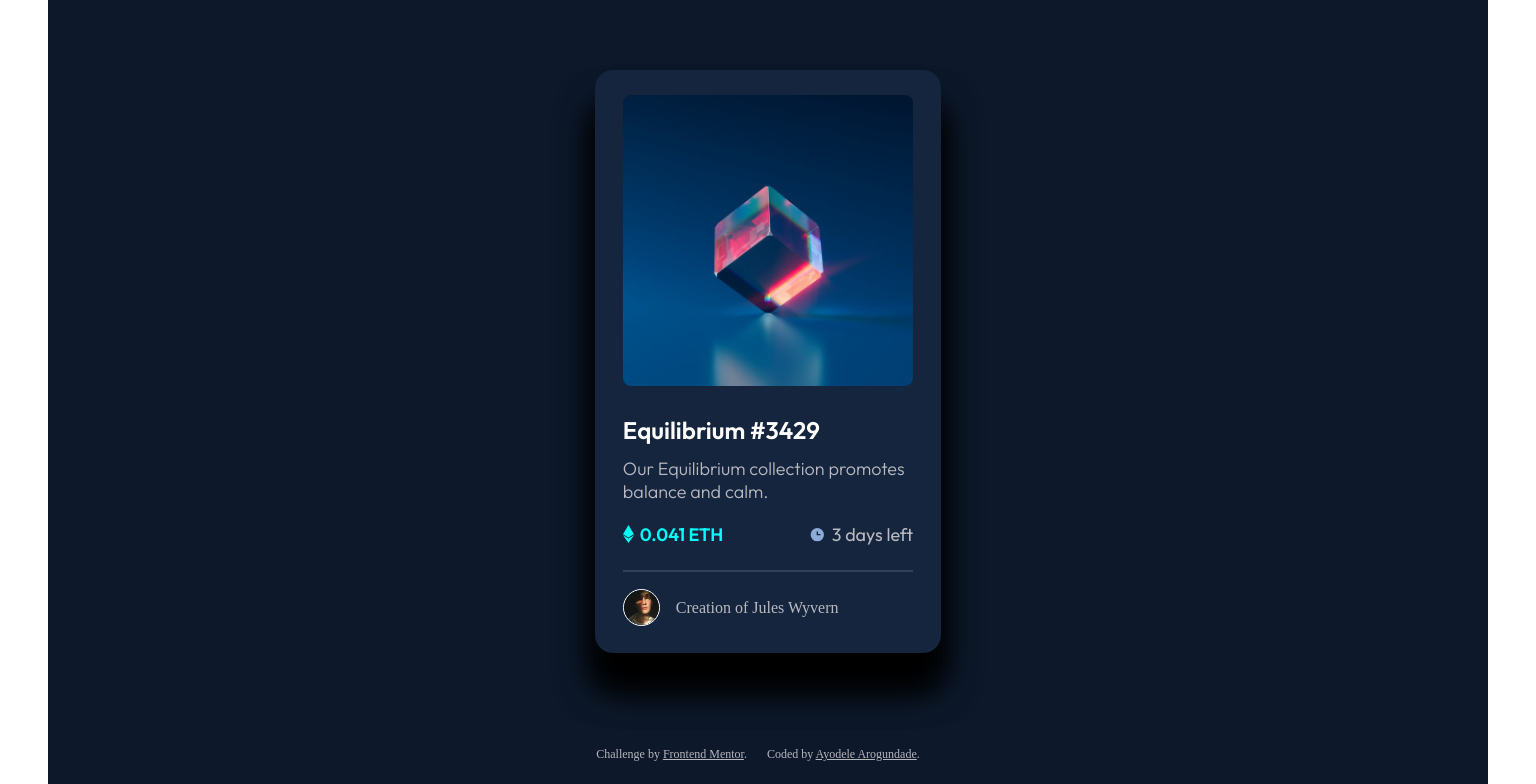
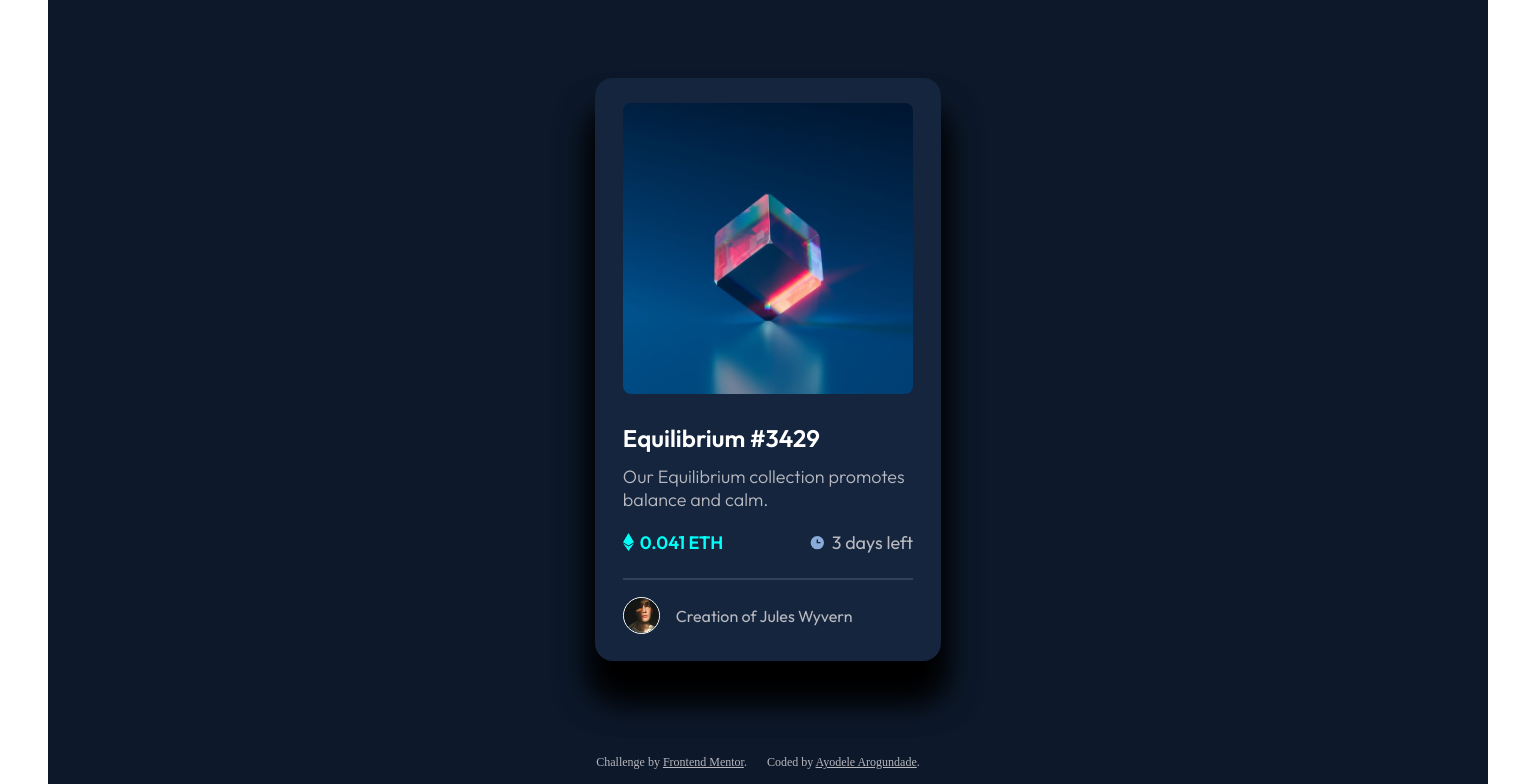
Before and after one commit to Ayodelearog/nft-preview-card-component, a React (Create React App) app: page / in a window 1536 px wide. Shown: the part 16-800 px from the top of the page. Built offline with nearby package versions, Linux system fonts and the light colour scheme.

Commit message:
fix bugs

```diff
--- a/src/Components/Styles/NFT-card.css
+++ b/src/Components/Styles/NFT-card.css
@@ -74,7 +74,7 @@
 }
 * .card-container .nft-card .nft-card-content-wrapper .nft-text h2:hover {
   color: hsl(178deg, 100%, 50%);
-  transition: ease-in-out 0.6s;
+  transition: ease-in-out 0.4s;
   cursor: pointer;
 }
 * .card-container .nft-card .nft-card-content-wrapper .nft-text p {
@@ -142,6 +142,7 @@
 }
 * .card-container .nft-card .nft-card-content-wrapper .displayPicture-name p {
   color: hsl(0deg, 0%, 100%);
+  font-family: "Outfit", sans-serif;
 }
 * .card-container .nft-card .nft-card-content-wrapper .displayPicture-name p span {
   color: hsla(0deg, 100%, 99%, 0.7);
@@ -158,7 +159,7 @@
   display: flex;
   font-size: 12px;
   justify-content: space-between;
-  padding: 8px 25px;
+  padding: 0 25px;
 }
 * .card-container .attribution p {
   color: hsla(0deg, 100%, 99%, 0.7);
@@ -231,7 +232,7 @@
   * .card-container .nft-card .nft-card-content-wrapper .nft-image:hover .overlay {
     opacity: 100%;
     background-color: hsla(178deg, 100%, 50%, 0.5);
-    transition: ease-in-out 0.6s;
+    transition: ease-in-out 0.4s;
     cursor: pointer;
   }
   * .card-container .nft-card .nft-card-content-wrapper .nft-text {
--- a/src/Components/Styles/NFT-card.scss
+++ b/src/Components/Styles/NFT-card.scss
@@ -86,7 +86,7 @@
 
                     h2:hover {
                         color: $primartColor-cyan;
-                        transition: ease-in-out .6s;
+                        transition: ease-in-out .4s;
                         cursor: pointer;
                     }
 
@@ -170,6 +170,7 @@
 
                     p {
                         color: $white;
+                        font-family: $primaryFont;
 
                         span {
                             color: hsla(0, 100%, 99%, 0.7);
@@ -192,7 +193,7 @@
             display: flex;
             font-size: 12px;
             justify-content: space-between;
-            padding: 8px 25px;
+            padding: 0 25px;
 
             p {
                 color: hsla(0, 100%, 99%, 0.7);
@@ -281,7 +282,7 @@
                     .nft-image:hover .overlay {
                         opacity: 100%;
                         background-color: $overlayBG;
-                        transition: ease-in-out .6s;
+                        transition: ease-in-out .4s;
                         cursor: pointer;
                     }
 
```
Also changed, not shown: 1 other file (tests, documents, lock files or other folders).
